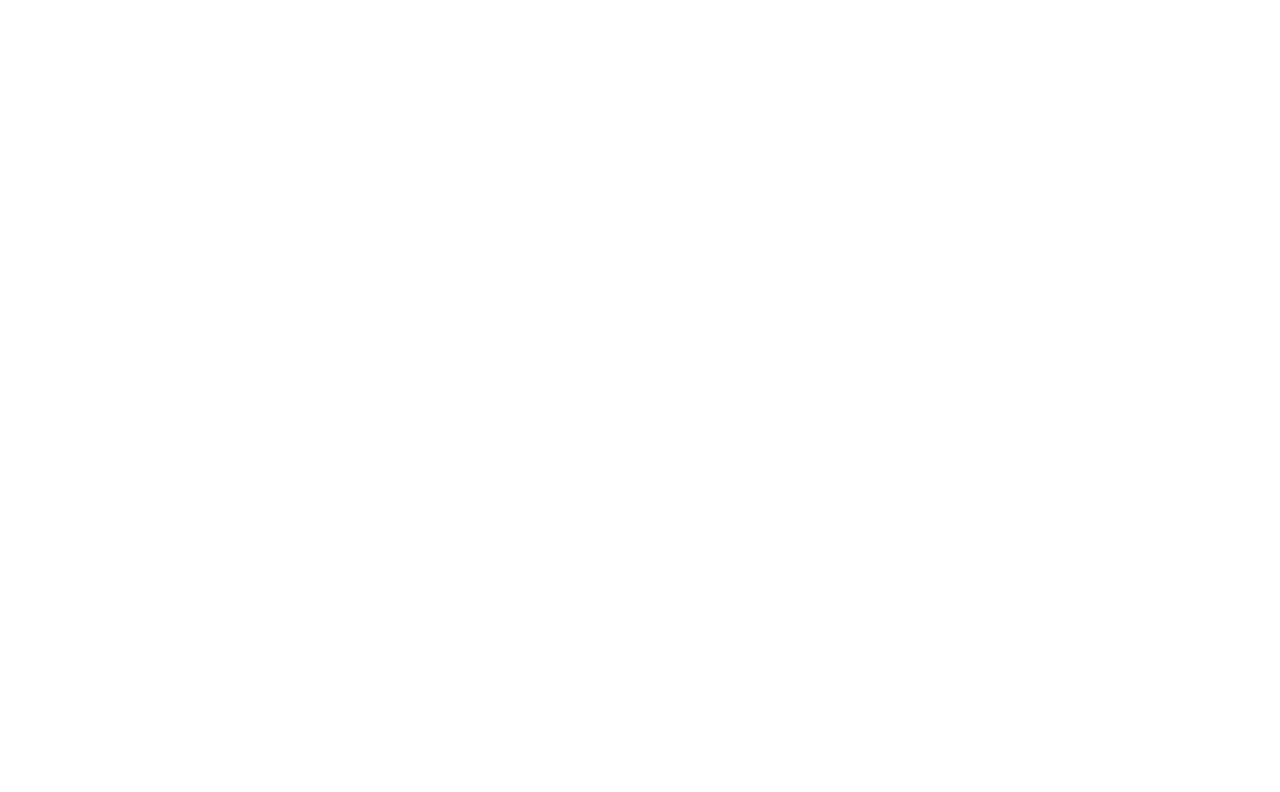
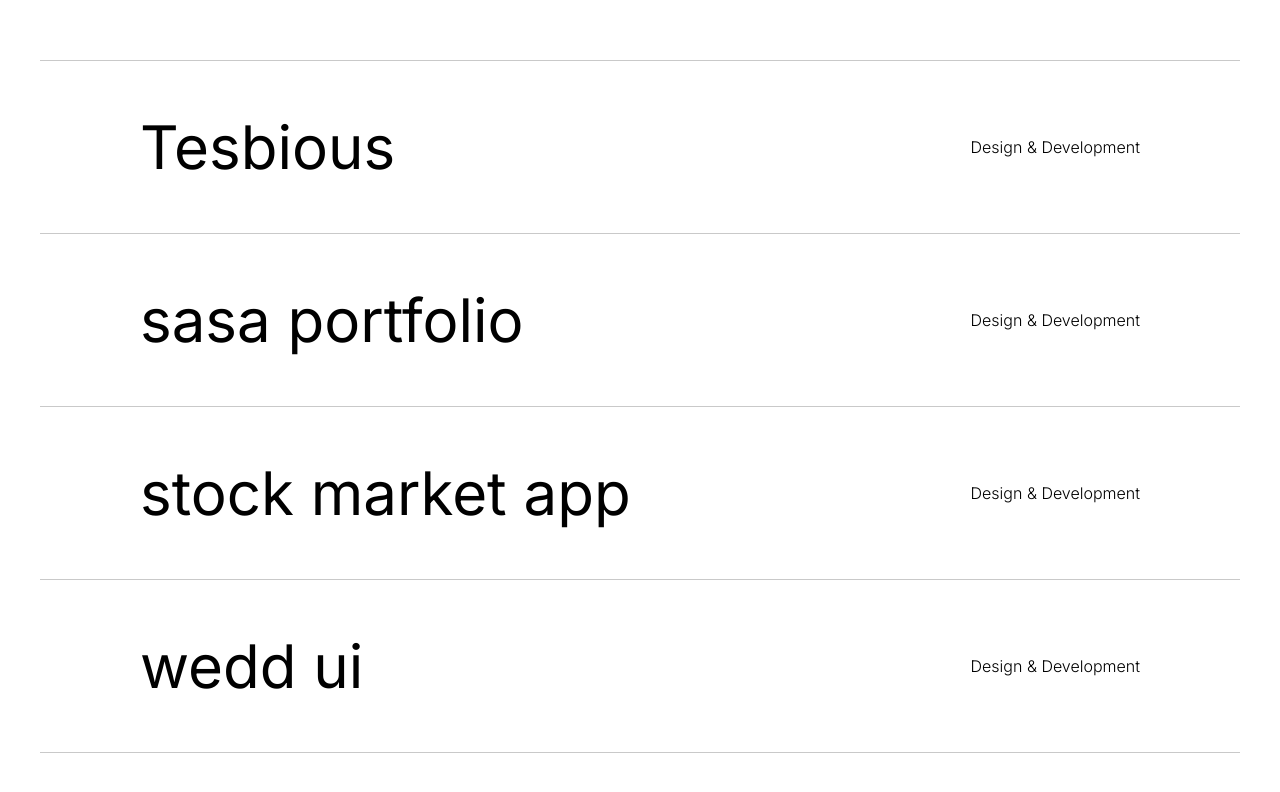
Before and after one commit to Eranga725/Portfolio, a Next.js app: page / in a window 1280 px wide. Shown: the part 1594-2386 px from the top of the page. Before the commit the page ends 1600 px from the top, so only its background shows below. Built offline with nearby package versions, Linux system fonts and the light colour scheme.

Commit message:
project section

```diff
--- /dev/null
+++ b/app/components/Projects/components_modal/index.jsx
@@ -0,0 +1,65 @@
+import { useRef, useEffect } from 'react';
+import { motion } from 'framer-motion';
+import Image from 'next/image';
+import styles from './style.module.css';
+import gsap from 'gsap';
+
+const scaleAnimation = {
+    initial: {scale: 0, x:"-50%", y:"-50%"},
+    enter: {scale: 1, x:"-50%", y:"-50%", transition: {duration: 0.4, ease: [0.76, 0, 0.24, 1]}},
+    closed: {scale: 0, x:"-50%", y:"-50%", transition: {duration: 0.4, ease: [0.32, 0, 0.67, 0]}}
+}
+
+export default function index({modal, projects}) {
+
+  const { active, index } = modal;
+  const modalContainer = useRef(null);
+  const cursor = useRef(null);
+  const cursorLabel = useRef(null);
+
+  useEffect( () => {
+    //Move Container
+    let xMoveContainer = gsap.quickTo(modalContainer.current, "left", {duration: 0.8, ease: "power3"})
+    let yMoveContainer = gsap.quickTo(modalContainer.current, "top", {duration: 0.8, ease: "power3"})
+    //Move cursor
+    let xMoveCursor = gsap.quickTo(cursor.current, "left", {duration: 0.5, ease: "power3"})
+    let yMoveCursor = gsap.quickTo(cursor.current, "top", {duration: 0.5, ease: "power3"})
+    //Move cursor label
+    let xMoveCursorLabel = gsap.quickTo(cursorLabel.current, "left", {duration: 0.45, ease: "power3"})
+    let yMoveCursorLabel = gsap.quickTo(cursorLabel.current, "top", {duration: 0.45, ease: "power3"})
+
+    window.addEventListener('mousemove', (e) => {
+      const { pageX, pageY } = e;
+      xMoveContainer(pageX)
+      yMoveContainer(pageY)
+      xMoveCursor(pageX)
+      yMoveCursor(pageY)
+      xMoveCursorLabel(pageX)
+      yMoveCursorLabel(pageY)
+    })
+  }, [])
+
+  return (
+    <>
+        <motion.div ref={modalContainer} variants={scaleAnimation} initial="initial" animate={active ? "enter" : "closed"} className={styles.modalContainer}>
+            <div style={{top: index * -100 + "%"}} className={styles.modalSlider}>
+            {
+                projects.map( (project, index) => {
+                const { src, color } = project
+                return <div className={styles.modal} style={{backgroundColor: color}} key={`modal_${index}`}>
+                    <Image
+                    src={`/images/${src}`}
+                    width={300}
+                    height={0}
+                    alt="image"
+                    />
+                </div>
+                })
+            }
+            </div>
+        </motion.div>
+        <motion.div ref={cursor} className={styles.cursor} variants={scaleAnimation} initial="initial" animate={active ? "enter" : "closed"}></motion.div>
+        <motion.div ref={cursorLabel} className={styles.cursorLabel} variants={scaleAnimation} initial="initial" animate={active ? "enter" : "closed"}>View</motion.div>
+    </>
+  )
+}
--- /dev/null
+++ b/app/components/Projects/components_modal/style.module.css
@@ -0,0 +1,50 @@
+.modalContainer{
+    height: 350px;
+    width: 400px;
+    position: absolute;
+    background-color: white;
+    overflow: hidden;
+    pointer-events: none;
+    display: flex;
+    align-items: center;
+    justify-content: center;
+}
+
+.modalSlider{
+    height: 100%;
+    width: 100%;
+    position: absolute;
+    transition: top 0.5s cubic-bezier(0.76, 0, 0.24, 1);
+}
+
+.modal{
+    height: 100%;
+    width: 100%;
+    display: flex;
+    align-items: center;
+    justify-content: center;
+}
+
+.modal img{
+    height: auto;
+}
+
+.cursor, .cursorLabel{
+    width: 80px;
+    height: 80px;
+    border-radius: 50%;
+    background-color: #455CE9;
+    color: white;
+    position: absolute;
+    z-index: 2;
+    display: flex;
+    align-items: center;
+    justify-content: center;
+    font-size: 14px;
+    font-weight: 300;
+    pointer-events: none;
+}
+
+.cursorLabel{
+    background-color: transparent;
+}
--- /dev/null
+++ b/app/components/Projects/components_projects/index.jsx
@@ -0,0 +1,14 @@
+'use client';
+import React from 'react'
+import styles from './style.module.css';
+
+export default function index({index, title, setModal}) {
+
+    return (
+        <div onMouseEnter={() => {setModal({active: true, index})}} onMouseLeave={() => {setModal({active: false, index})}} className={styles.project}>
+            <h2>{title}</h2>
+            <p>Design & Development</p>
+        </div>
+
+    )
+}
--- /dev/null
+++ b/app/components/Projects/components_projects/style.module.css
@@ -0,0 +1,38 @@
+.project{
+    display: flex;
+    width: 100%;
+    justify-content: space-between;
+    align-items: center;
+    padding: 50px 100px 50px 100px;
+    border-top:1px solid rgb(201,201,201);
+    cursor: pointer;
+    transition: all 0.2s;
+}
+
+.project:last-of-type{
+    border-bottom:1px solid rgb(201,201,201);
+}
+
+.project:hover{
+    opacity: 0.5;
+}
+
+.project:hover h2{
+    transform: translateX(-10px);
+}
+
+.project:hover p{
+    transform: translateX(10px);
+}
+
+.project h2{
+    font-size: 60px;
+    margin: 0px;
+    font-weight: 400;
+    transition: all 0.4s;
+}
+
+.project p{
+    transition: all 0.4s;
+    font-weight: 300;
+}
--- /dev/null
+++ b/app/components/Projects/index.jsx
@@ -0,0 +1,46 @@
+'use client';
+import styles from './page.module.css'
+import { useState } from 'react';
+import Project from './components_projects';
+import Modal from './components_modal';
+
+const projects = [
+  {
+    title: "Tesbious",
+    src: "c2montreal.png",
+    color: "#000000"
+  },
+  {
+    title: "sasa portfolio",
+    src: "officestudio.png",
+    color: "#8C8C8C"
+  },
+  {
+    title: "stock market app",
+    src: "locomotive.png",
+    color: "#EFE8D3"
+  },
+  {
+    title: "wedd ui",
+    src: "silencio.png",
+    color: "#706D63"
+  }
+]
+
+export default function Home() {
+
+  const [modal, setModal] = useState({active: false, index: 0})
+
+  return (
+  <main className={styles.main}>
+    <div className={styles.body}>
+      {
+        projects.map( (project, index) => {
+          return <Project index={index} title={project.title} setModal={setModal} key={index}/>
+        })
+      }
+    </div>
+          <Modal modal={modal} projects={projects}/>
+  </main>
+  )
+}
--- /dev/null
+++ b/app/components/Projects/page.module.css
@@ -0,0 +1,13 @@
+.main{
+    display: flex;
+    height: 100vh;
+    align-items: center;
+    justify-content: center;
+}
+.body{
+    width: 1000px;
+    display: flex;
+    flex-direction: column;
+    align-items: center;
+    justify-content: center;
+}
--- a/app/page.tsx
+++ b/app/page.tsx
@@ -2,6 +2,7 @@
 import { useEffect } from 'react'
 import { useRef } from 'react';
 import Landing from './components/Landing';
+import Projects from './components/Projects';
 
 export default function Home() {
   const firstText = useRef(null);
@@ -20,6 +21,7 @@
 
     <main>
       <Landing />
+      <Projects />
       {/* <AnimatePresence mode='wait'>
         {isLoading && <Preloader />}
       </AnimatePresence>
```
